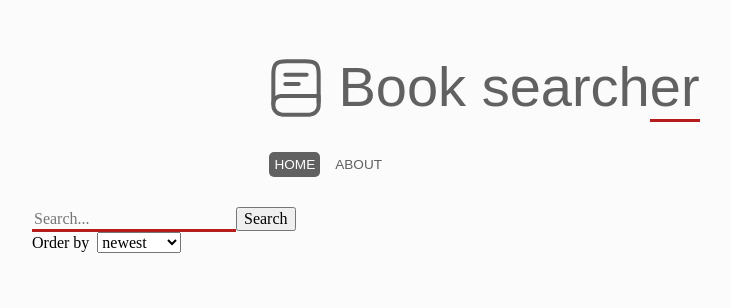
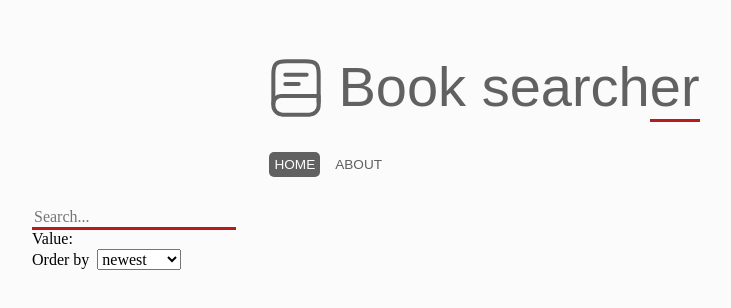
Before and after one commit to BTCY/book-catalog-vue-js, a Vue app: page / in a window 1280 px wide. Shown: the top 308 px of the page, without its empty margins (158-889 px from the left). Built offline with nearby package versions, Linux system fonts and the light colour scheme.

Commit message:
Added inline search with delay

```diff
--- a/src/components/book-search/BookSearch.vue
+++ b/src/components/book-search/BookSearch.vue
@@ -1,17 +1,18 @@
 <script setup lang="ts">
 import { getBooks } from '@/api/books-service';
+import { debounce } from '@/utils/debounce';
 import BookSearchList from './BookSearchList.vue';
 </script>
 
 
 <template>
   <div class="toolbar">
-    <form @submit.prevent="search">
+    <!-- <form @submit.prevent="search"> -->
     <div>
+      <!-- <input type="text" v-model="keyword" placeholder="Search..." class="input" required> -->
       <input type="text" v-model="keyword" placeholder="Search..." class="input" required>
-        <!-- <input type="text" v-model="query" placeholder="Search..." class="input" required> -->
-        <!-- <div>Value: {{ query }}</div> -->
-        <input type="submit" value="Search" class="button">
+      <div>Value: {{ debouncedKeyword }}</div>
+      <!-- <input type="submit" value="Search" class="button"> -->
     </div>
     <div>
       <label for="order">Order by</label>&nbsp;
@@ -20,7 +21,7 @@ import BookSearchList from './BookSearchList.vue';
         <option value="relevance">relevance</option>
       </select>
     </div>
-    </form>
+    <!-- </form> -->
   </div>
 
   <BookSearchList :books=books />
@@ -34,21 +35,28 @@ export default {
     return {
       books: [] as any,
       keyword: '',
+      debouncedKeyword: '',
       orderBy: 'newest',
       maxResults: '10',
       loadState: ''
     }
   },
+  watch: {
+    keyword: debounce(function (newVal) {
+      console.log(newVal)
+    }, 500)
+  },
   methods: {
     search() {
       this.loadState = 'loading'
-      getBooks(this.keyword)
-        .then((response) => {
-          this.books = response
-          this.loadState = 'success'
-          console.log(response)
-        })
-        .catch((error) => console.log(error))
+      console.log(123)
+      // getBooks(this.keyword)
+      //   .then((response) => {
+      //     this.books = response
+      //     this.loadState = 'success'
+      //     console.log(response)
+      //   })
+      //   .catch((error) => console.log(error))
     }
   }
 }
--- /dev/null
+++ b/src/utils/debounce.tsx
@@ -0,0 +1,10 @@
+export function debounce<T extends (...args: any[]) => void>(fn: T, delay: number): T {
+    let timeoutID: number | undefined = undefined;
+
+    return function (this: any, ...args: any[]) {
+        clearTimeout(timeoutID);
+        timeoutID = setTimeout(() => {
+            fn.apply(this, args);
+        }, delay);
+    } as T;
+}
```
Lines whose indentation alone changed are shown as unchanged.
